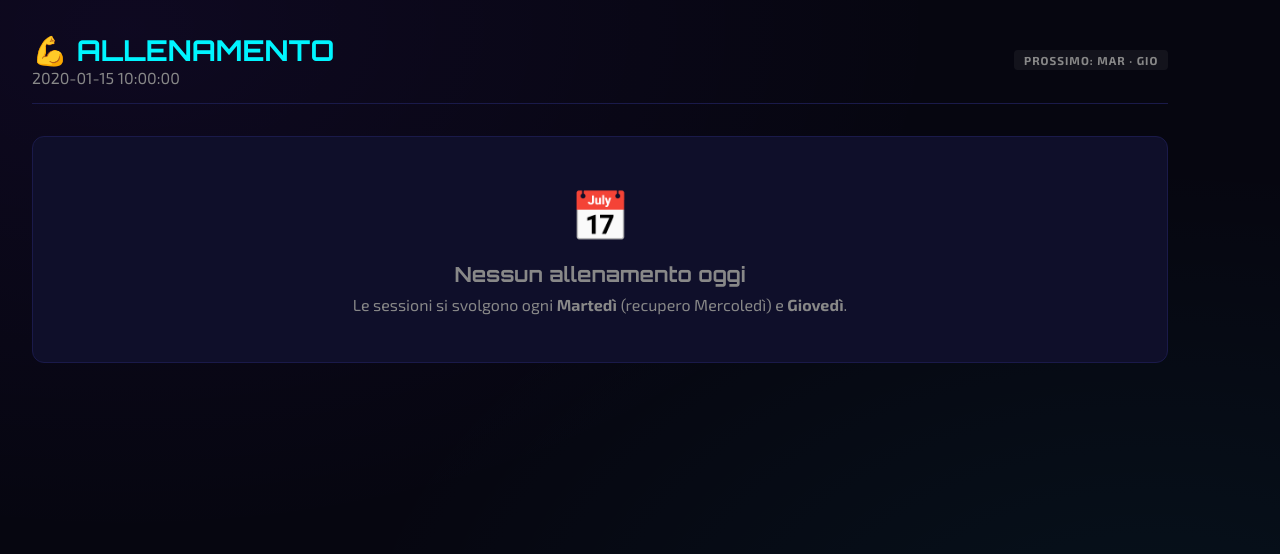
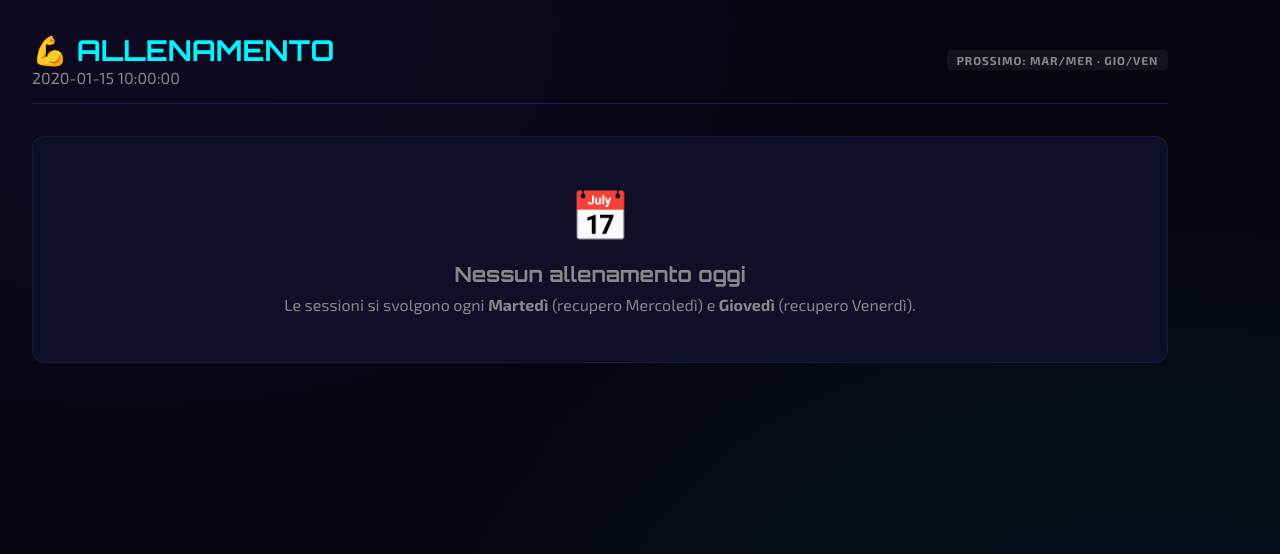
Before and after one commit to PyWis/FutureSoccer, a Flask app: template app/templates/events/training.html in a window 1280 px wide. Shown: the part 52-606 px from the top of the page. Run offline with Flask 3, Linux system fonts and the light colour scheme; tables that the repository leaves empty hold one stand-in row (values such as "Sample post"); the template is opened without the code that fills it: values that come from a table or form of the project are taken from there, most other values are stand-ins (such as "Sample title", 1, 10 or a date in 2020).

Commit message:
fix: sfida abilitata Lun-Sab, recupero allenamento giovedì il venerdì
- send_challenge: rimosso _require_sunday() residuo che bloccava le sfide
- gameclock: is_training_day() include venerdì (recupero giovedì)
- get_training_session_day(): venerdì restituisce il game_day di giovedì
- template allenamento: badge "RECUPERO GIOVEDÌ" il venerdì

https://claude.ai/code/session_01EFxTpqTrDJRRVqxcUYY12Z

```diff
--- a/app/routes/match.py
+++ b/app/routes/match.py
@@ -188,8 +188,6 @@ def send_challenge(team_id):
     team = _get_team_or_redirect()
     if not team:
         return redirect(url_for('game.create_team'))
-    if not _require_sunday():
-        return redirect(url_for('match.lobby'))
 
     if get_game_weekday() == 6:
         flash('Le sfide si inviano da lunedì a sabato. La partita si giocherà domenica.', 'warning')
--- a/app/templates/events/training.html
+++ b/app/templates/events/training.html
@@ -32,12 +32,14 @@
   <div>
     {% if is_wednesday_makeup %}
       <span class="day-label day-active" style="background:rgba(255,165,0,.12);color:orange;">🔄 RECUPERO MARTEDÌ</span>
+    {% elif weekday == 4 and is_training %}
+      <span class="day-label day-active" style="background:rgba(255,165,0,.12);color:orange;">🔄 RECUPERO GIOVEDÌ</span>
     {% elif is_training %}
       <span class="day-label day-active">GIORNATA DI ALLENAMENTO</span>
     {% elif is_saturday_mode %}
       <span class="day-label day-active" style="background:rgba(123,47,255,.15);color:var(--purple);">🏟️ SABATO — STADIO</span>
     {% else %}
-      <span class="day-label day-inactive">PROSSIMO: MAR · GIO{% if saturday_slots > 0 %} · SAB (Stadio){% endif %}</span>
+      <span class="day-label day-inactive">PROSSIMO: MAR/MER · GIO/VEN{% if saturday_slots > 0 %} · SAB (Stadio){% endif %}</span>
     {% endif %}
   </div>
 </div>
@@ -47,7 +49,7 @@
   <div style="font-size:3rem;margin-bottom:1rem;">📅</div>
   <h2 style="color:var(--muted);margin-bottom:.5rem;">Nessun allenamento oggi</h2>
   <p class="text-muted">
-    Le sessioni si svolgono ogni <strong>Martedì</strong> (recupero Mercoledì) e <strong>Giovedì</strong>.
+    Le sessioni si svolgono ogni <strong>Martedì</strong> (recupero Mercoledì) e <strong>Giovedì</strong> (recupero Venerdì).
     {% if saturday_slots > 0 %}<br>Con l'impianto di allenamento ({{ saturday_slots }}⭐) puoi allenarti anche di <strong>Sabato</strong>.{% endif %}
   </p>
 </div>
--- a/app/utils/gameclock.py
+++ b/app/utils/gameclock.py
@@ -51,19 +51,20 @@ def format_game_date(d=None):
 
 
 def is_training_day():
-    """True on Tue (regular), Wed (makeup for Tue), Thu (regular)."""
-    return get_game_weekday() in (1, 2, 3)
+    """True on Tue (regular), Wed (makeup Tue), Thu (regular), Fri (makeup Thu)."""
+    return get_game_weekday() in (1, 2, 3, 4)
 
 
 def get_training_session_day():
     """
     Returns the canonical game_day for the current training session.
-    Wednesday is a makeup for Tuesday: returns yesterday's game_day so the
-    unique TrainingRecord constraint prevents double training in one session.
+    Wednesday is makeup for Tuesday, Friday is makeup for Thursday:
+    returns yesterday's game_day so the unique TrainingRecord constraint
+    prevents double training in one session.
     """
     wd = get_game_weekday()
     gd = get_game_day_number()
-    if wd == 2:       # Wednesday = makeup for Tuesday
+    if wd in (2, 4):   # Wed = makeup Tue, Fri = makeup Thu
         return gd - 1
     return gd
 
```
